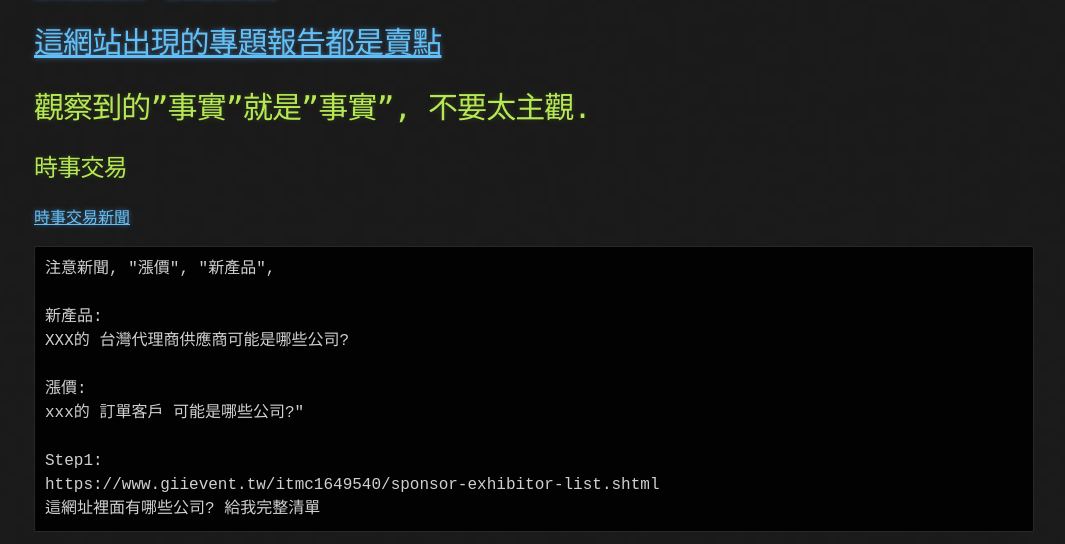
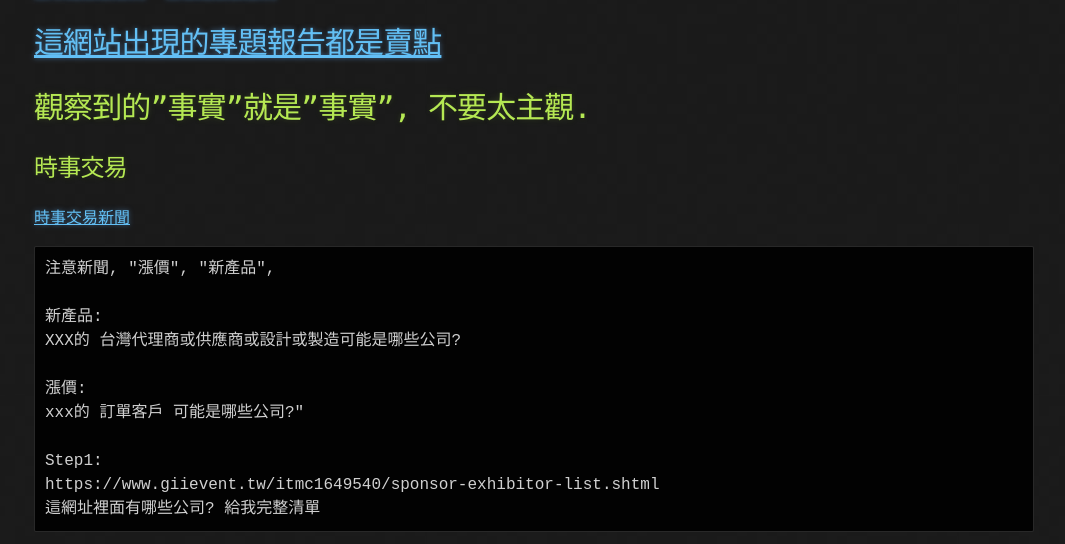
Before and after one commit to lepg5487/Stock_God, a Jekyll site: the page built from experience.md, in a window 1280 px wide and 900 px high, scrolled down 669 px, cut to the strip 0-544 px from the top of the window. Shown: the whole strip, without its empty margins (106-1171 px from the left). Built offline with Jekyll 4.4.1, drawn with Linux system fonts in a browser that asks for light colours; our own code applies the rules of GitHub Pages for plain Markdown files.

Commit message:
Update experience.md

```diff
--- a/experience.md
+++ b/experience.md
@@ -25,7 +25,7 @@
 注意新聞, "漲價", "新產品",
 
 新產品:
-XXX的 台灣代理商供應商可能是哪些公司?
+XXX的 台灣代理商或供應商或設計或製造可能是哪些公司?
 
 漲價:
 xxx的 訂單客戶 可能是哪些公司?"
```
